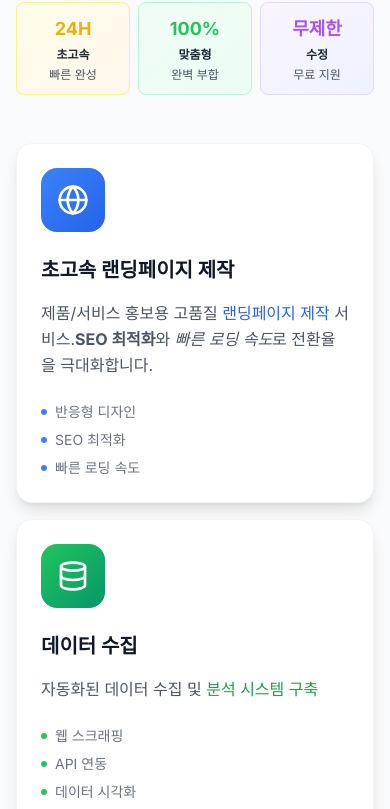
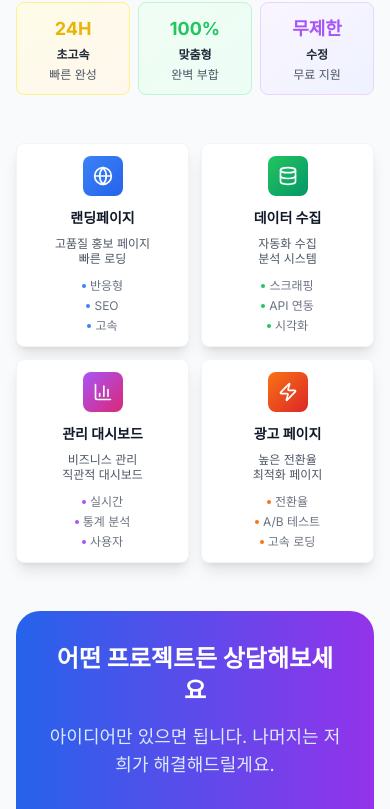
Before and after one commit to wjb127/webapp-landing-maker, a Next.js app: page / in a window 390 px wide. Shown: the part 1252-2061 px from the top of the page. Built offline with nearby package versions, Linux system fonts and the light colour scheme.

Commit message:
Refactor services section with responsive design and condensed text
Co-authored-by: qhv147 <qhv147@gmail.com>

```diff
--- a/src/app/page.tsx
+++ b/src/app/page.tsx
@@ -213,123 +213,126 @@ export default function Home() {
             </div>
           </div>
 
-          <div className="grid grid-cols-1 sm:grid-cols-2 lg:grid-cols-4 gap-4 sm:gap-6 lg:gap-8">
+          <div className="grid grid-cols-2 gap-3 sm:gap-4 lg:gap-6">
             {/* Service 1 */}
-            <div className="group relative bg-white rounded-2xl p-6 sm:p-8 shadow-lg hover:shadow-2xl transition-all duration-500 transform hover:-translate-y-2 border border-gray-100 hover:border-blue-200">
-              <div className="absolute inset-0 bg-gradient-to-br from-blue-50 to-purple-50 rounded-2xl opacity-0 group-hover:opacity-100 transition-opacity duration-500"></div>
-              <div className="relative z-10">
-                                  <div className="w-16 h-16 bg-gradient-to-br from-blue-500 to-blue-600 rounded-2xl flex items-center justify-center mb-6 group-hover:scale-110 transition-transform duration-300" role="img" aria-label="랜딩페이지 제작 서비스 아이콘">
-                    <Globe className="h-8 w-8 text-white" aria-hidden="true" />
-                  </div>
-                <h3 className="text-xl sm:text-2xl font-bold text-gray-900 mb-4 group-hover:text-blue-600 transition-colors">
-                  초고속 랜딩페이지 제작
+            <div className="group relative bg-white rounded-lg sm:rounded-2xl p-3 sm:p-6 lg:p-8 shadow-lg hover:shadow-2xl transition-all duration-500 transform hover:-translate-y-2 border border-gray-100 hover:border-blue-200">
+              <div className="absolute inset-0 bg-gradient-to-br from-blue-50 to-purple-50 rounded-lg sm:rounded-2xl opacity-0 group-hover:opacity-100 transition-opacity duration-500"></div>
+              <div className="relative z-10 text-center">
+                <div className="w-10 h-10 sm:w-16 sm:h-16 bg-gradient-to-br from-blue-500 to-blue-600 rounded-lg sm:rounded-2xl flex items-center justify-center mx-auto mb-3 sm:mb-6 group-hover:scale-110 transition-transform duration-300" role="img" aria-label="랜딩페이지 제작 서비스 아이콘">
+                  <Globe className="h-5 w-5 sm:h-8 sm:w-8 text-white" aria-hidden="true" />
+                </div>
+                <h3 className="text-sm sm:text-lg lg:text-2xl font-bold text-gray-900 mb-2 sm:mb-4 group-hover:text-blue-600 transition-colors">
+                  랜딩페이지
                 </h3>
-                <p className="text-gray-600 mb-6 leading-relaxed">
-                  제품/서비스 홍보용 고품질 <a href="#portfolio" className="text-blue-600 hover:underline">랜딩페이지 제작</a> 서비스.
-                  <strong>SEO 최적화</strong>와 <em>빠른 로딩 속도</em>로 전환율을 극대화합니다.
+                <p className="text-xs sm:text-sm text-gray-600 mb-3 sm:mb-6 leading-tight">
+                  고품질 홍보 페이지<br className="sm:hidden" />
+                  <span className="hidden sm:inline">SEO 최적화와 </span>빠른 로딩
                 </p>
-                <ul className="space-y-2 text-sm text-gray-500">
-                  <li className="flex items-center">
-                    <div className="w-1.5 h-1.5 bg-blue-500 rounded-full mr-2"></div>
-                    반응형 디자인
+                <ul className="space-y-1 sm:space-y-2 text-xs sm:text-sm text-gray-500">
+                  <li className="flex items-center justify-center sm:justify-start">
+                    <div className="w-1 h-1 sm:w-1.5 sm:h-1.5 bg-blue-500 rounded-full mr-1 sm:mr-2"></div>
+                    반응형
                   </li>
-                  <li className="flex items-center">
-                    <div className="w-1.5 h-1.5 bg-blue-500 rounded-full mr-2"></div>
-                    SEO 최적화
+                  <li className="flex items-center justify-center sm:justify-start">
+                    <div className="w-1 h-1 sm:w-1.5 sm:h-1.5 bg-blue-500 rounded-full mr-1 sm:mr-2"></div>
+                    SEO
                   </li>
-                  <li className="flex items-center">
-                    <div className="w-1.5 h-1.5 bg-blue-500 rounded-full mr-2"></div>
-                    빠른 로딩 속도
+                  <li className="flex items-center justify-center sm:justify-start">
+                    <div className="w-1 h-1 sm:w-1.5 sm:h-1.5 bg-blue-500 rounded-full mr-1 sm:mr-2"></div>
+                    고속
                   </li>
                 </ul>
               </div>
             </div>
 
             {/* Service 2 */}
-            <div className="group relative bg-white rounded-2xl p-6 sm:p-8 shadow-lg hover:shadow-2xl transition-all duration-500 transform hover:-translate-y-2 border border-gray-100 hover:border-green-200">
-              <div className="absolute inset-0 bg-gradient-to-br from-green-50 to-emerald-50 rounded-2xl opacity-0 group-hover:opacity-100 transition-opacity duration-500"></div>
-              <div className="relative z-10">
-                <div className="w-16 h-16 bg-gradient-to-br from-green-500 to-emerald-600 rounded-2xl flex items-center justify-center mb-6 group-hover:scale-110 transition-transform duration-300">
-                  <Database className="h-8 w-8 text-white" />
+            <div className="group relative bg-white rounded-lg sm:rounded-2xl p-3 sm:p-6 lg:p-8 shadow-lg hover:shadow-2xl transition-all duration-500 transform hover:-translate-y-2 border border-gray-100 hover:border-green-200">
+              <div className="absolute inset-0 bg-gradient-to-br from-green-50 to-emerald-50 rounded-lg sm:rounded-2xl opacity-0 group-hover:opacity-100 transition-opacity duration-500"></div>
+              <div className="relative z-10 text-center">
+                <div className="w-10 h-10 sm:w-16 sm:h-16 bg-gradient-to-br from-green-500 to-emerald-600 rounded-lg sm:rounded-2xl flex items-center justify-center mx-auto mb-3 sm:mb-6 group-hover:scale-110 transition-transform duration-300">
+                  <Database className="h-5 w-5 sm:h-8 sm:w-8 text-white" />
                 </div>
-                <h3 className="text-xl sm:text-2xl font-bold text-gray-900 mb-4 group-hover:text-green-600 transition-colors">
+                <h3 className="text-sm sm:text-lg lg:text-2xl font-bold text-gray-900 mb-2 sm:mb-4 group-hover:text-green-600 transition-colors">
                   데이터 수집
                 </h3>
-                <p className="text-gray-600 mb-6 leading-relaxed">
-                  자동화된 데이터 수집 및 <a href="#process" className="text-green-600 hover:underline">분석 시스템 구축</a>
+                <p className="text-xs sm:text-sm text-gray-600 mb-3 sm:mb-6 leading-tight">
+                  자동화 수집<br className="sm:hidden" />
+                  <span className="hidden sm:inline">및 </span>분석 시스템
                 </p>
-                <ul className="space-y-2 text-sm text-gray-500">
-                  <li className="flex items-center">
-                    <div className="w-1.5 h-1.5 bg-green-500 rounded-full mr-2"></div>
-                    웹 스크래핑
+                <ul className="space-y-1 sm:space-y-2 text-xs sm:text-sm text-gray-500">
+                  <li className="flex items-center justify-center sm:justify-start">
+                    <div className="w-1 h-1 sm:w-1.5 sm:h-1.5 bg-green-500 rounded-full mr-1 sm:mr-2"></div>
+                    스크래핑
                   </li>
-                  <li className="flex items-center">
-                    <div className="w-1.5 h-1.5 bg-green-500 rounded-full mr-2"></div>
+                  <li className="flex items-center justify-center sm:justify-start">
+                    <div className="w-1 h-1 sm:w-1.5 sm:h-1.5 bg-green-500 rounded-full mr-1 sm:mr-2"></div>
                     API 연동
                   </li>
-                  <li className="flex items-center">
-                    <div className="w-1.5 h-1.5 bg-green-500 rounded-full mr-2"></div>
-                    데이터 시각화
+                  <li className="flex items-center justify-center sm:justify-start">
+                    <div className="w-1 h-1 sm:w-1.5 sm:h-1.5 bg-green-500 rounded-full mr-1 sm:mr-2"></div>
+                    시각화
                   </li>
                 </ul>
               </div>
             </div>
 
             {/* Service 3 */}
-            <div className="group relative bg-white rounded-2xl p-6 sm:p-8 shadow-lg hover:shadow-2xl transition-all duration-500 transform hover:-translate-y-2 border border-gray-100 hover:border-purple-200">
-              <div className="absolute inset-0 bg-gradient-to-br from-purple-50 to-pink-50 rounded-2xl opacity-0 group-hover:opacity-100 transition-opacity duration-500"></div>
-              <div className="relative z-10">
-                <div className="w-16 h-16 bg-gradient-to-br from-purple-500 to-pink-600 rounded-2xl flex items-center justify-center mb-6 group-hover:scale-110 transition-transform duration-300">
-                  <BarChart3 className="h-8 w-8 text-white" />
+            <div className="group relative bg-white rounded-lg sm:rounded-2xl p-3 sm:p-6 lg:p-8 shadow-lg hover:shadow-2xl transition-all duration-500 transform hover:-translate-y-2 border border-gray-100 hover:border-purple-200">
+              <div className="absolute inset-0 bg-gradient-to-br from-purple-50 to-pink-50 rounded-lg sm:rounded-2xl opacity-0 group-hover:opacity-100 transition-opacity duration-500"></div>
+              <div className="relative z-10 text-center">
+                <div className="w-10 h-10 sm:w-16 sm:h-16 bg-gradient-to-br from-purple-500 to-pink-600 rounded-lg sm:rounded-2xl flex items-center justify-center mx-auto mb-3 sm:mb-6 group-hover:scale-110 transition-transform duration-300">
+                  <BarChart3 className="h-5 w-5 sm:h-8 sm:w-8 text-white" />
                 </div>
-                <h3 className="text-xl sm:text-2xl font-bold text-gray-900 mb-4 group-hover:text-purple-600 transition-colors">
-                  관리자 대시보드
+                <h3 className="text-sm sm:text-lg lg:text-2xl font-bold text-gray-900 mb-2 sm:mb-4 group-hover:text-purple-600 transition-colors">
+                  관리 대시보드
                 </h3>
-                <p className="text-gray-600 mb-6 leading-relaxed">
-                  비즈니스 관리를 위한 직관적인 대시보드
+                <p className="text-xs sm:text-sm text-gray-600 mb-3 sm:mb-6 leading-tight">
+                  비즈니스 관리<br className="sm:hidden" />
+                  <span className="hidden sm:inline">위한 </span>직관적 대시보드
                 </p>
-                <ul className="space-y-2 text-sm text-gray-500">
-                  <li className="flex items-center">
-                    <div className="w-1.5 h-1.5 bg-purple-500 rounded-full mr-2"></div>
-                    실시간 모니터링
+                <ul className="space-y-1 sm:space-y-2 text-xs sm:text-sm text-gray-500">
+                  <li className="flex items-center justify-center sm:justify-start">
+                    <div className="w-1 h-1 sm:w-1.5 sm:h-1.5 bg-purple-500 rounded-full mr-1 sm:mr-2"></div>
+                    실시간
                   </li>
-                  <li className="flex items-center">
-                    <div className="w-1.5 h-1.5 bg-purple-500 rounded-full mr-2"></div>
+                  <li className="flex items-center justify-center sm:justify-start">
+                    <div className="w-1 h-1 sm:w-1.5 sm:h-1.5 bg-purple-500 rounded-full mr-1 sm:mr-2"></div>
                     통계 분석
                   </li>
-                  <li className="flex items-center">
-                    <div className="w-1.5 h-1.5 bg-purple-500 rounded-full mr-2"></div>
-                    사용자 관리
+                  <li className="flex items-center justify-center sm:justify-start">
+                    <div className="w-1 h-1 sm:w-1.5 sm:h-1.5 bg-purple-500 rounded-full mr-1 sm:mr-2"></div>
+                    사용자
                   </li>
                 </ul>
               </div>
             </div>
 
             {/* Service 4 */}
-            <div className="group relative bg-white rounded-2xl p-6 sm:p-8 shadow-lg hover:shadow-2xl transition-all duration-500 transform hover:-translate-y-2 border border-gray-100 hover:border-orange-200">
-              <div className="absolute inset-0 bg-gradient-to-br from-orange-50 to-red-50 rounded-2xl opacity-0 group-hover:opacity-100 transition-opacity duration-500"></div>
-              <div className="relative z-10">
-                <div className="w-16 h-16 bg-gradient-to-br from-orange-500 to-red-600 rounded-2xl flex items-center justify-center mb-6 group-hover:scale-110 transition-transform duration-300">
-                  <Zap className="h-8 w-8 text-white" />
+            <div className="group relative bg-white rounded-lg sm:rounded-2xl p-3 sm:p-6 lg:p-8 shadow-lg hover:shadow-2xl transition-all duration-500 transform hover:-translate-y-2 border border-gray-100 hover:border-orange-200">
+              <div className="absolute inset-0 bg-gradient-to-br from-orange-50 to-red-50 rounded-lg sm:rounded-2xl opacity-0 group-hover:opacity-100 transition-opacity duration-500"></div>
+              <div className="relative z-10 text-center">
+                <div className="w-10 h-10 sm:w-16 sm:h-16 bg-gradient-to-br from-orange-500 to-red-600 rounded-lg sm:rounded-2xl flex items-center justify-center mx-auto mb-3 sm:mb-6 group-hover:scale-110 transition-transform duration-300">
+                  <Zap className="h-5 w-5 sm:h-8 sm:w-8 text-white" />
                 </div>
-                <h3 className="text-xl sm:text-2xl font-bold text-gray-900 mb-4 group-hover:text-orange-600 transition-colors">
-                  광고용 웹페이지
+                <h3 className="text-sm sm:text-lg lg:text-2xl font-bold text-gray-900 mb-2 sm:mb-4 group-hover:text-orange-600 transition-colors">
+                  광고 페이지
                 </h3>
-                <p className="text-gray-600 mb-6 leading-relaxed">
-                  높은 전환율을 위한 최적화된 광고 페이지
+                <p className="text-xs sm:text-sm text-gray-600 mb-3 sm:mb-6 leading-tight">
+                  높은 전환율<br className="sm:hidden" />
+                  <span className="hidden sm:inline">위한 </span>최적화 페이지
                 </p>
-                <ul className="space-y-2 text-sm text-gray-500">
-                  <li className="flex items-center">
-                    <div className="w-1.5 h-1.5 bg-orange-500 rounded-full mr-2"></div>
-                    전환율 최적화
+                <ul className="space-y-1 sm:space-y-2 text-xs sm:text-sm text-gray-500">
+                  <li className="flex items-center justify-center sm:justify-start">
+                    <div className="w-1 h-1 sm:w-1.5 sm:h-1.5 bg-orange-500 rounded-full mr-1 sm:mr-2"></div>
+                    전환율
                   </li>
-                  <li className="flex items-center">
-                    <div className="w-1.5 h-1.5 bg-orange-500 rounded-full mr-2"></div>
+                  <li className="flex items-center justify-center sm:justify-start">
+                    <div className="w-1 h-1 sm:w-1.5 sm:h-1.5 bg-orange-500 rounded-full mr-1 sm:mr-2"></div>
                     A/B 테스트
                   </li>
-                  <li className="flex items-center">
-                    <div className="w-1.5 h-1.5 bg-orange-500 rounded-full mr-2"></div>
-                    빠른 로딩 속도
+                  <li className="flex items-center justify-center sm:justify-start">
+                    <div className="w-1 h-1 sm:w-1.5 sm:h-1.5 bg-orange-500 rounded-full mr-1 sm:mr-2"></div>
+                    고속 로딩
                   </li>
                 </ul>
               </div>
```
